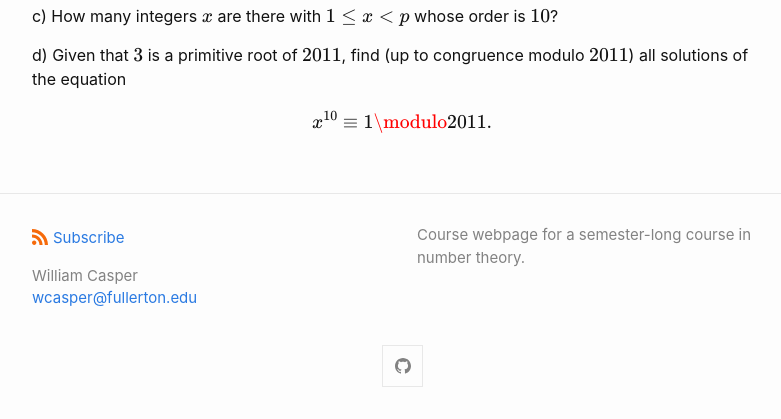
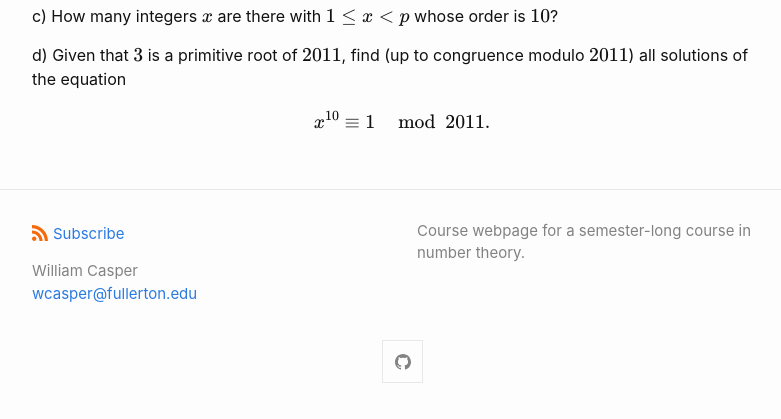
Before and after one commit to wcasper/math430spring2023, a Jekyll site: the page built from _exams/practice-exam3.md, in a window 1280 px wide and 900 px high, scrolled down 1517 px. Shown: the part 478-897 px from the top of the window, without its empty margins (238-1019 px from the left). Built offline with Jekyll 4.4.1, drawn with Linux system fonts in a browser that asks for light colours.

Commit message:
fixed typo

```diff
--- a/_exams/practice-exam3.md
+++ b/_exams/practice-exam3.md
@@ -72,4 +72,4 @@ c) How many integers $$x$$ are there with $$1\leq x  < p$$ whose order is $$10$$
 
 d) Given that $$3$$ is a primitive root of $$2011$$, find (up to congruence modulo $$2011$$) all solutions of the equation
 
-$$x^{10}\equiv 1\modulo 2011.$$
+$$x^{10}\equiv 1\mod 2011.$$
```
